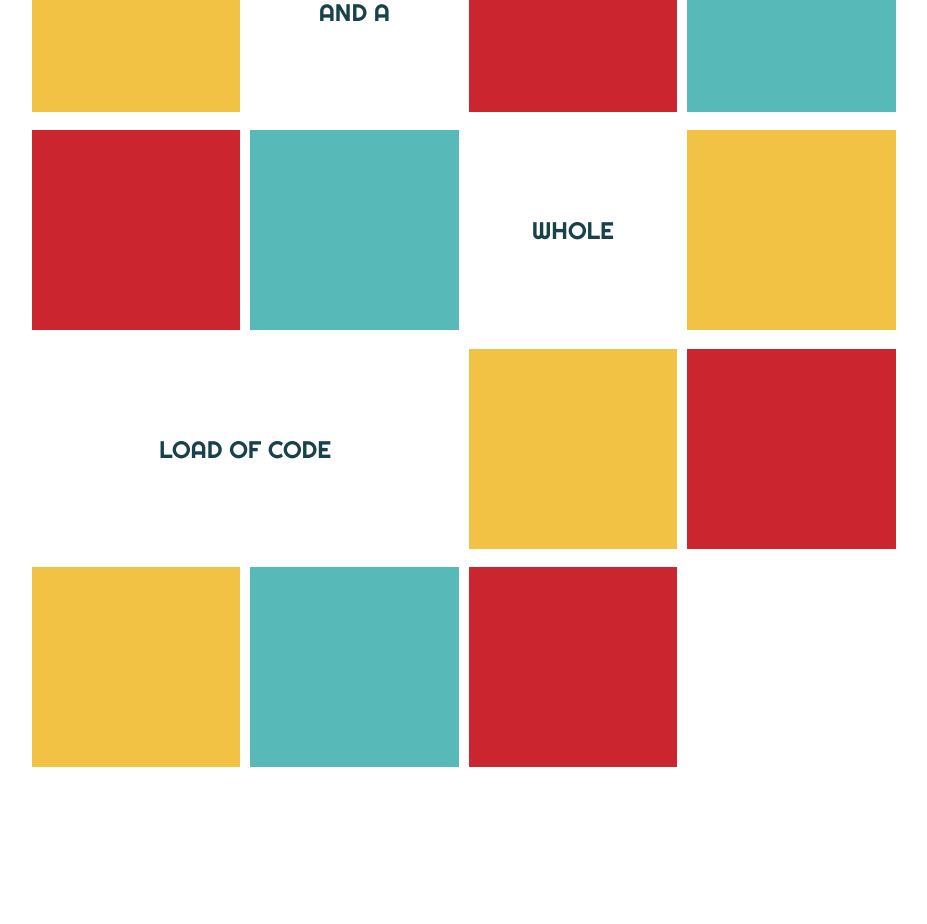
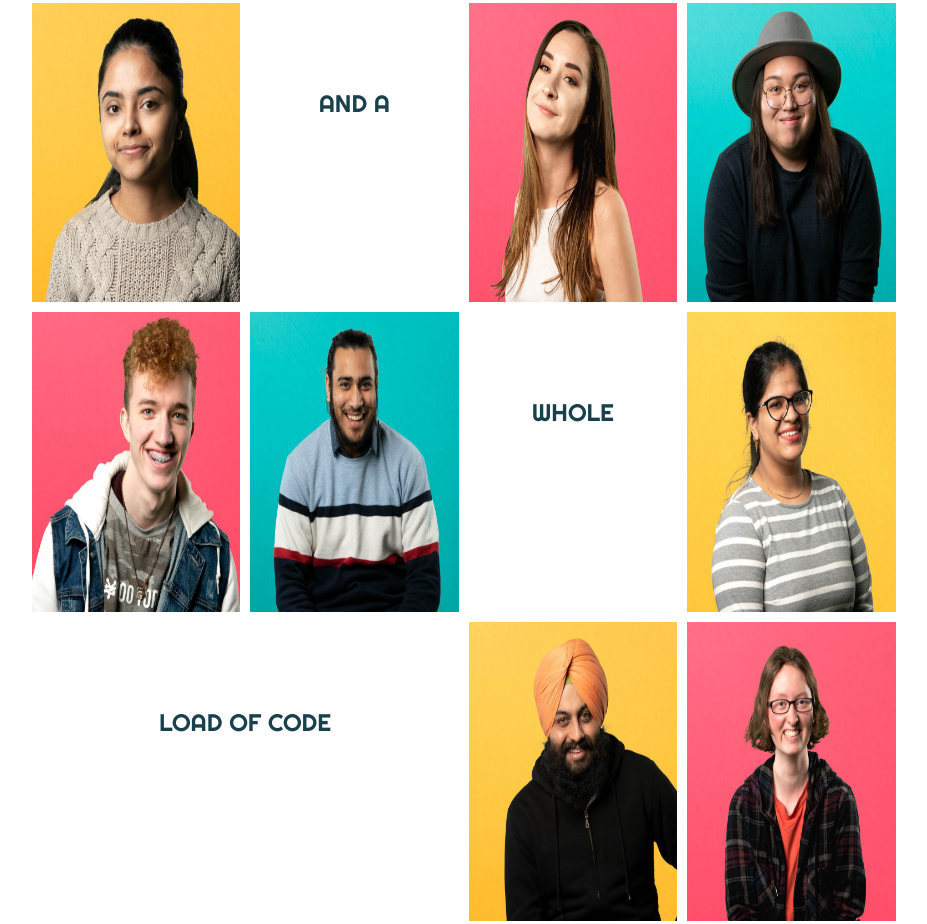
Before and after one commit to lquinn2/Showcase-Website, a website: page index.html in a window 1280 px wide. Shown: the part 2332-3256 px from the top of the page, without its empty margins (250-1177 px from the left). Drawn offline with nearby package versions, Linux system fonts and the light colour scheme; a web font is replaced by a local one.

Commit message:
Added photos to grid

```diff
--- a/assets/scss/_grid.scss
+++ b/assets/scss/_grid.scss
@@ -14,13 +14,18 @@ $red: #cb252f;
   position: relative;
   height: auto;
   width: 67.5vw;
-  grid-template-columns: repeat(4, minmax(14rem, 275px));;
+  grid-template-columns: repeat(4, minmax(250px, 250px));;
   grid-auto-rows: 1fr;
   grid-gap: 10px;
 }
 
 .grid-mobile {
   display: none;
+}
+
+.grid-photo {
+  width: 100%;
+  height: 100%;
 }
 
 .grid::before {
@@ -32,6 +37,7 @@ $red: #cb252f;
 }
 
 .grid-item {
+  height: 250px;
   text-align: center;
   line-height: 250px;
   text-transform: uppercase;
@@ -170,11 +176,11 @@ $red: #cb252f;
 // Desktop
 @media only screen and (max-width: 1440px) {
   .grid {
-    grid-template-columns: repeat(4, minmax(12rem, 1fr));
+    grid-template-columns: repeat(4, minmax(240px, 240px));
   }
 
   .grid-item {
-    height: auto;
+    height: 240px;
   }
 }
 @media only screen and (max-width: 1300px) {
@@ -183,7 +189,7 @@ $red: #cb252f;
   }
 
   .grid-item {
-    height: 200px;
+    height: auto;
     font-size: 1.5em;
     line-height: 200px;
   }
--- a/index.html
+++ b/index.html
@@ -96,39 +96,39 @@
   </div>
   <div class="grid righteous text-dark-blue animate-instant">
     <div class="grid-item grid-item-1 animate-instant">Stand up</div>
-    <div class="grid-item grid-item-2 animate-instant"></div>
-    <div class="grid-item grid-item-3 animate-instant"></div>
+    <div class="grid-item grid-item-2 animate-instant"><img src="assets/images/grid-photos/Bilvi.jpg" class="grid-photo"></div>
+    <div class="grid-item grid-item-3 animate-instant"><img src="assets/images/grid-photos/Jason.jpg" class="grid-photo"></div>
     <div class="grid-item grid-item-4 animate-instant">design</div>
-    <div class="grid-item grid-item-5 animate-instant"></div>
+    <div class="grid-item grid-item-5 animate-instant"><img src="assets/images/grid-photos/Rajneet.jpg" class="grid-photo"></div>
     <div class="grid-item grid-item-6 animate-instant">and a</div>
-    <div class="grid-item grid-item-7 animate-instant"></div>
-    <div class="grid-item grid-item-8 animate-instant"></div>
-    <div class="grid-item grid-item-9 animate-instant"></div>
-    <div class="grid-item grid-item-10 animate-instant"></div>
+    <div class="grid-item grid-item-7 animate-instant"><img src="assets/images/grid-photos/Alyssa.jpg" class="grid-photo"></div>
+    <div class="grid-item grid-item-8 animate-instant"><img src="assets/images/grid-photos/Dale.jpg" class="grid-photo"></div>
+    <div class="grid-item grid-item-9 animate-instant"><img src="assets/images/grid-photos/Liam.jpg" class="grid-photo"></div>
+    <div class="grid-item grid-item-10 animate-instant"><img src="assets/images/grid-photos/Guri.jpg" class="grid-photo"></div>
     <div class="grid-item grid-item-11 animate-instant">whole</div>
-    <div class="grid-item grid-item-12 animate-instant"></div>
+    <div class="grid-item grid-item-12 animate-instant"><img src="assets/images/grid-photos/Kanchan.jpg" class="grid-photo"></div>
     <div class="grid-item grid-item-13 animate-instant">load of code</div>
-    <div class="grid-item grid-item-14 animate-instant"></div>
-    <div class="grid-item grid-item-15 animate-instant"></div>
-    <div class="grid-item grid-item-16 animate-instant"></div>
-    <div class="grid-item grid-item-17 animate-instant"></div>
-    <div class="grid-item grid-item-18 animate-instant"></div>
+    <div class="grid-item grid-item-14 animate-instant"><img src="assets/images/grid-photos/Kulpreet.jpg" class="grid-photo"></div>
+    <div class="grid-item grid-item-15 animate-instant"><img src="assets/images/grid-photos/Michelle.jpg" class="grid-photo"></div>
+    <div class="grid-item grid-item-16 animate-instant"><img src="assets/images/grid-photos/Sarah.jpg" class="grid-photo"></div>
+    <div class="grid-item grid-item-17 animate-instant"><img src="assets/images/grid-photos/David.jpg" class="grid-photo"></div>
+    <div class="grid-item grid-item-18 animate-instant"><img src="assets/images/grid-photos/Suvidha.jpg" class="grid-photo"></div>
     <div class="grid-item grid-item-19 animate-instant"></div>
   </div>
   <div class="grid-mobile righteous text-dark-blue animate-instant">
-    <div class="grid-item grid-item-1 animate-instant"></div>
-    <div class="grid-item grid-item-2 animate-instant"></div>
-    <div class="grid-item grid-item-3 animate-instant"></div>
-    <div class="grid-item grid-item-4 animate-instant"></div>
-    <div class="grid-item grid-item-5 animate-instant"></div>
-    <div class="grid-item grid-item-6 animate-instant"></div>
-    <div class="grid-item grid-item-7 animate-instant"></div>
-    <div class="grid-item grid-item-8 animate-instant"></div>
-    <div class="grid-item grid-item-9 animate-instant"></div>
-    <div class="grid-item grid-item-10 animate-instant"></div>
-    <div class="grid-item grid-item-11 animate-instant"></div>
-    <div class="grid-item grid-item-12 animate-instant"></div>
-    <div class="grid-item grid-item-13 animate-instant"></div>
+    <div class="grid-item grid-item-1 animate-instant"><img src="assets/images/grid-photos/Bilvi.jpg" class="grid-photo"></div>
+    <div class="grid-item grid-item-2 animate-instant"><img src="assets/images/grid-photos/Jason.jpg" class="grid-photo"></div>
+    <div class="grid-item grid-item-3 animate-instant"><img src="assets/images/grid-photos/Alyssa.jpg" class="grid-photo"></div>
+    <div class="grid-item grid-item-4 animate-instant"><img src="assets/images/grid-photos/Rajneet.jpg" class="grid-photo"></div>
+    <div class="grid-item grid-item-5 animate-instant"><img src="assets/images/grid-photos/Dale.jpg" class="grid-photo"></div>
+    <div class="grid-item grid-item-6 animate-instant"><img src="assets/images/grid-photos/Liam.jpg" class="grid-photo"></div>
+    <div class="grid-item grid-item-7 animate-instant"><img src="assets/images/grid-photos/Kanchan.jpg" class="grid-photo"></div>
+    <div class="grid-item grid-item-8 animate-instant"><img src="assets/images/grid-photos/Guri.jpg" class="grid-photo"></div>
+    <div class="grid-item grid-item-9 animate-instant"><img src="assets/images/grid-photos/Michelle.jpg" class="grid-photo"></div>
+    <div class="grid-item grid-item-10 animate-instant"><img src="assets/images/grid-photos/Kulpreet.jpg" class="grid-photo"></div>
+    <div class="grid-item grid-item-11 animate-instant"><img src="assets/images/grid-photos/David.jpg" class="grid-photo"></div>
+    <div class="grid-item grid-item-12 animate-instant"><img src="assets/images/grid-photos/Suvidha.jpg" class="grid-photo"></div>
+    <div class="grid-item grid-item-13 animate-instant"><img src="assets/images/grid-photos/Sarah.jpg" class="grid-photo"></div>
   </div>
   <div id="third-spacer" class="spacer-125"></div>
   <div id="fourth-spacer" class="spacer-75"></div>
```
Also changed, not shown: assets/css/stylesheet.css, assets/images/grid-photos/Alyssa.jpg (added), assets/images/grid-photos/Bilvi.jpg (added), assets/images/grid-photos/Dale.jpg (added), assets/images/grid-photos/David.jpg (added), assets/images/grid-photos/Guri.jpg (added), assets/images/grid-photos/Jason.jpg (added), assets/images/grid-photos/Kanchan.jpg (added), assets/images/grid-photos/Kulpreet.jpg (added), assets/images/grid-photos/Liam.jpg (added), assets/images/grid-photos/Michelle.jpg (added), assets/images/grid-photos/Rajneet.jpg (added), assets/images/grid-photos/Sarah.jpg (added), assets/images/grid-photos/Suvidha.jpg (added), 1 other file.
